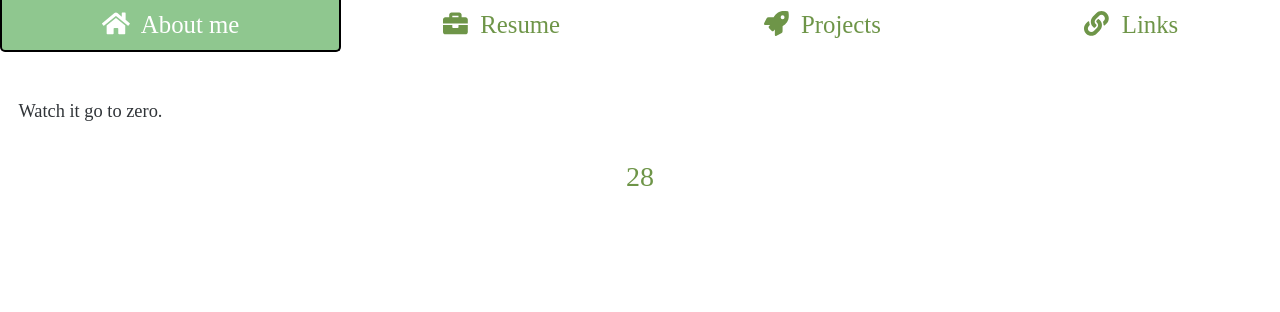
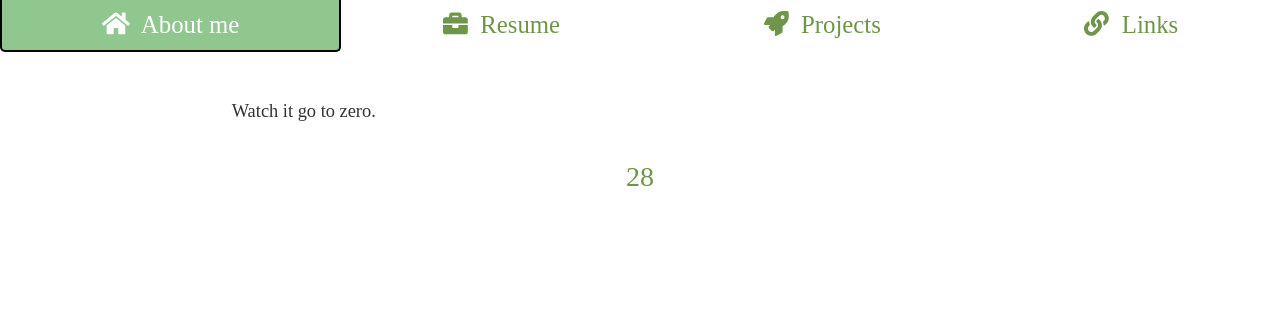
Before and after one commit to cstuartroe/conorstuartroe, a Django app: page /clock in a window 1280 px wide. Shown: the top 312 px of the page. Run offline with Django 3.2, Linux system fonts and the light colour scheme; some libraries are stand-ins or nearby versions; some web fonts are replaced.

Commit message:
Add padding on desktop

```diff
--- a/conorstuartroe/templates/base.html
+++ b/conorstuartroe/templates/base.html
@@ -38,7 +38,8 @@
 		</header>
 
 		<div class="container-fluid"><div class="row">
-			<div id="mainframe" class="col-12">
+			<div class="col-0 col-sm-1 col-md-2"></div>
+			<div id="mainframe" class="col-12 col-sm-10 col-md-8">
 				{% block content %}
 				{% endblock %}
 			</div>
```
